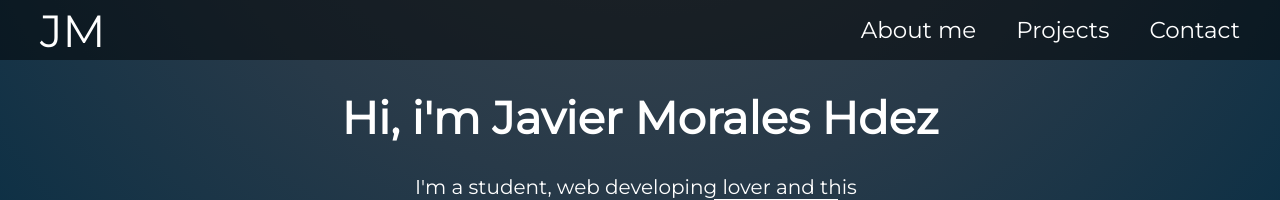
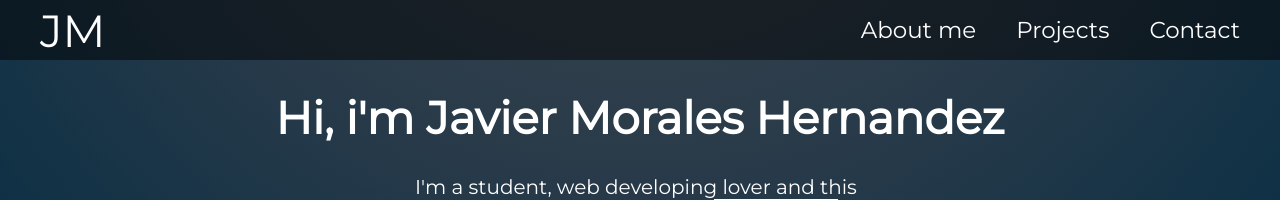
Before and after one commit to JavierA-MorHer/javier-morales-Portafolio, an Angular app: page /#/ in a window 1280 px wide. Shown: the top 200 px of the page. Built offline with nearby package versions, Linux system fonts and the light colour scheme.

Commit message:
otro cambio de nombre

```diff
--- a/src/app/portafolio/components/home/home.component.html
+++ b/src/app/portafolio/components/home/home.component.html
@@ -3,7 +3,7 @@
 
     <div class="contenido">
         <div class="presentacion">
-            <h2>Hi, i'm Javier Morales Hdez</h2>
+            <h2>Hi, i'm Javier Morales Hernandez</h2>
         </div>
 
         <div class="descripcion">
```
